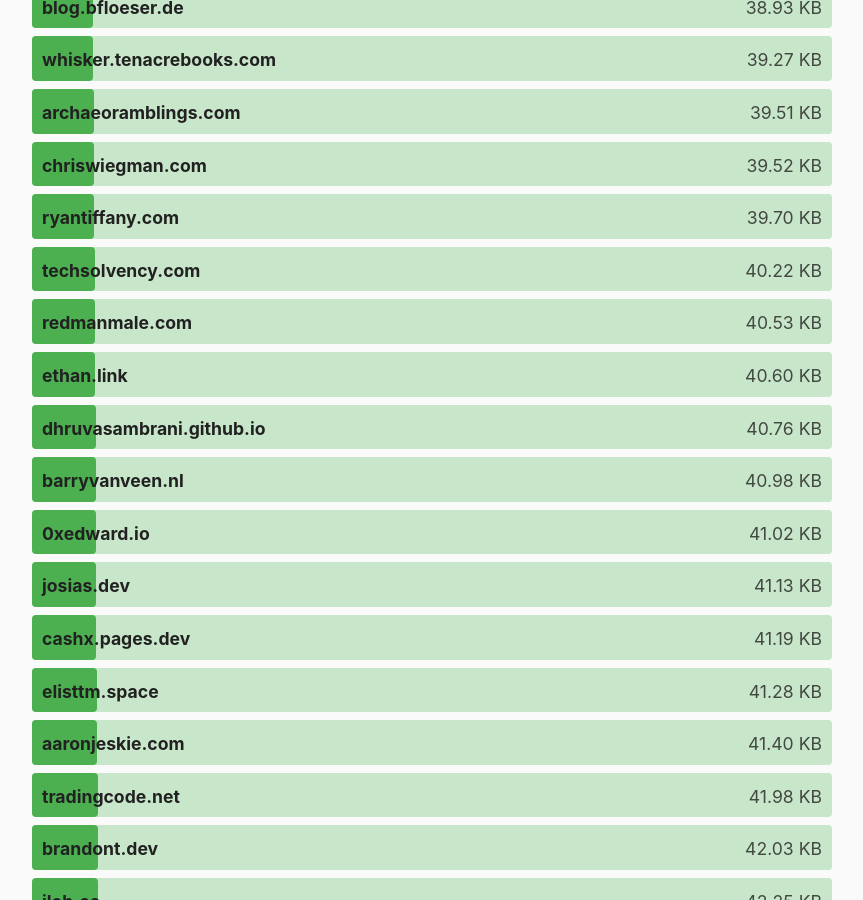
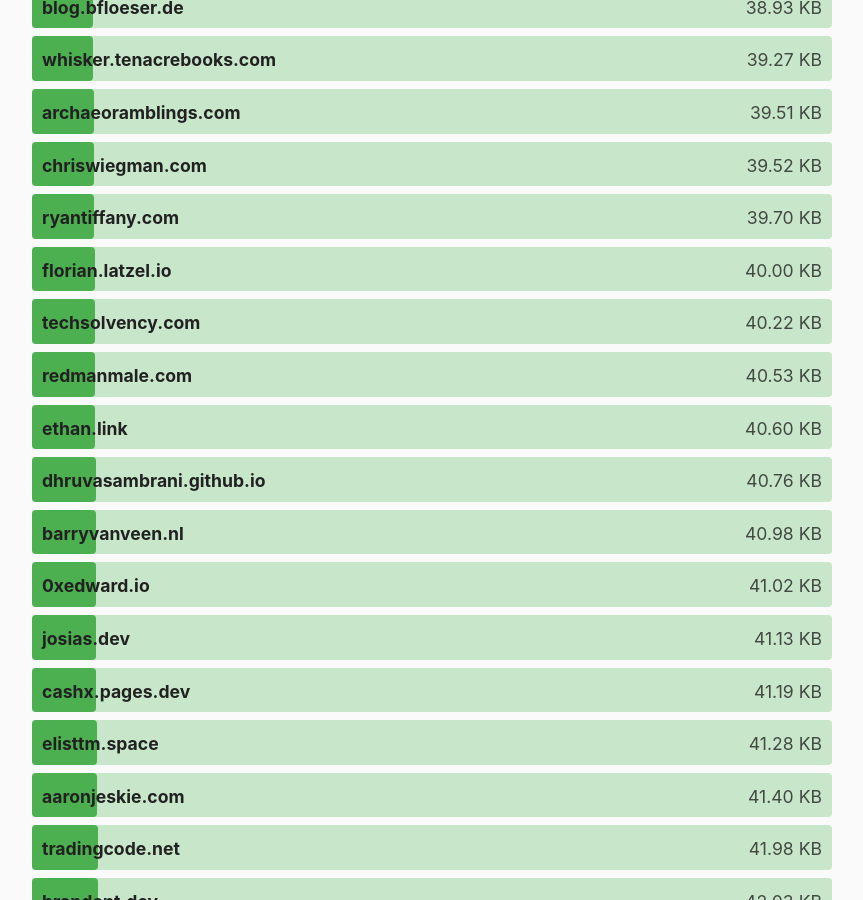
Before and after one commit to kevquirk/512kb.club, a Jekyll site: the page built from index.md, in a window 1280 px wide and 900 px high, scrolled down 14577 px. Shown: the whole window, without its empty margins (208-1071 px from the left). Built offline with Jekyll 4.4.1, drawn with Linux system fonts in a browser that asks for light colours.

Commit message:
Update sites.yml
Added domain: florian.latzel.io

```diff
--- a/_data/sites.yml
+++ b/_data/sites.yml
@@ -1,3 +1,8 @@
+- domain: florian.latzel.io
+  url: https://florian.latzel.io/
+  size: 40
+  last_checked: 2025-09-27
+
 - domain: 0xedward.io
   url: https://0xedward.io/
   size: 41.02
```
